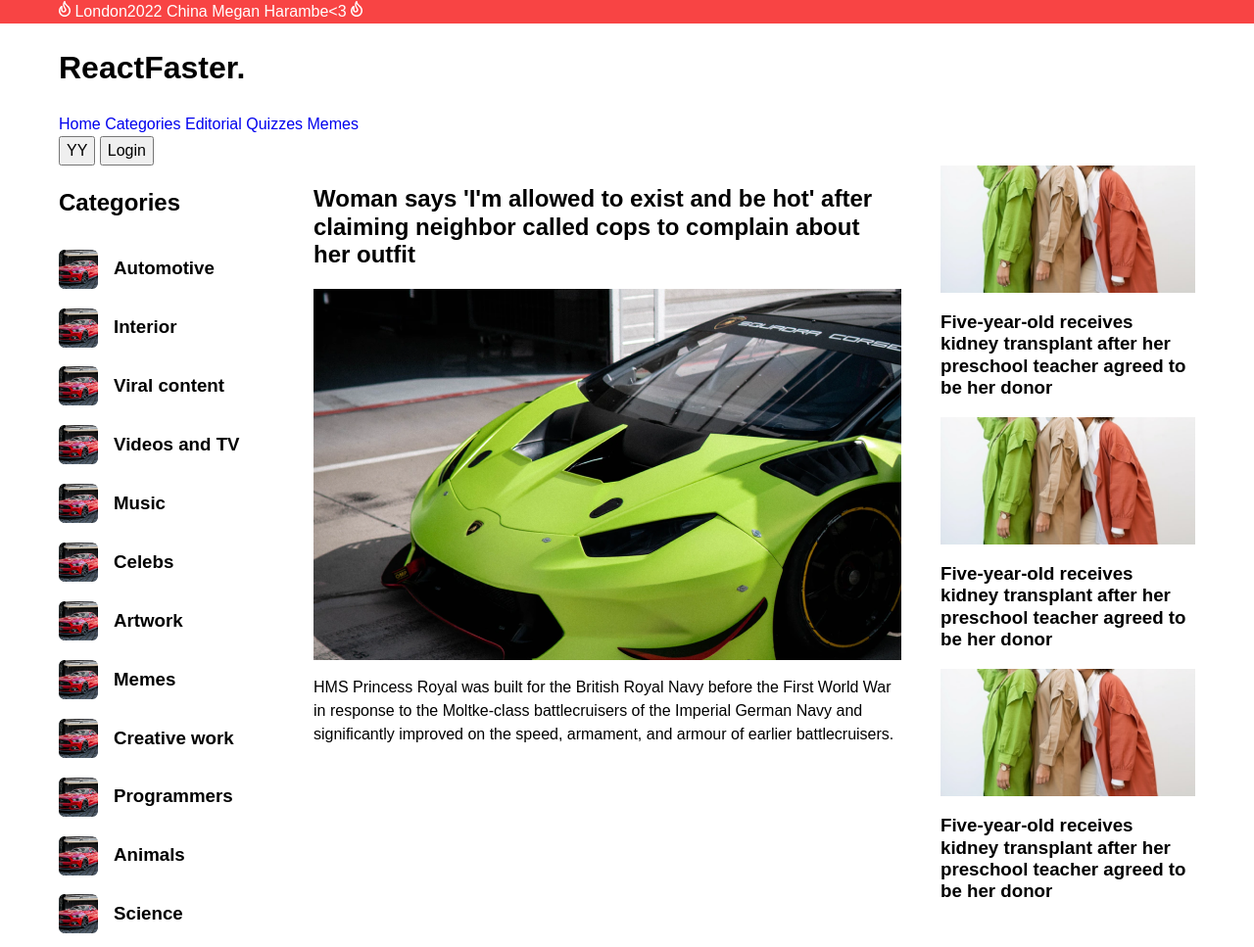
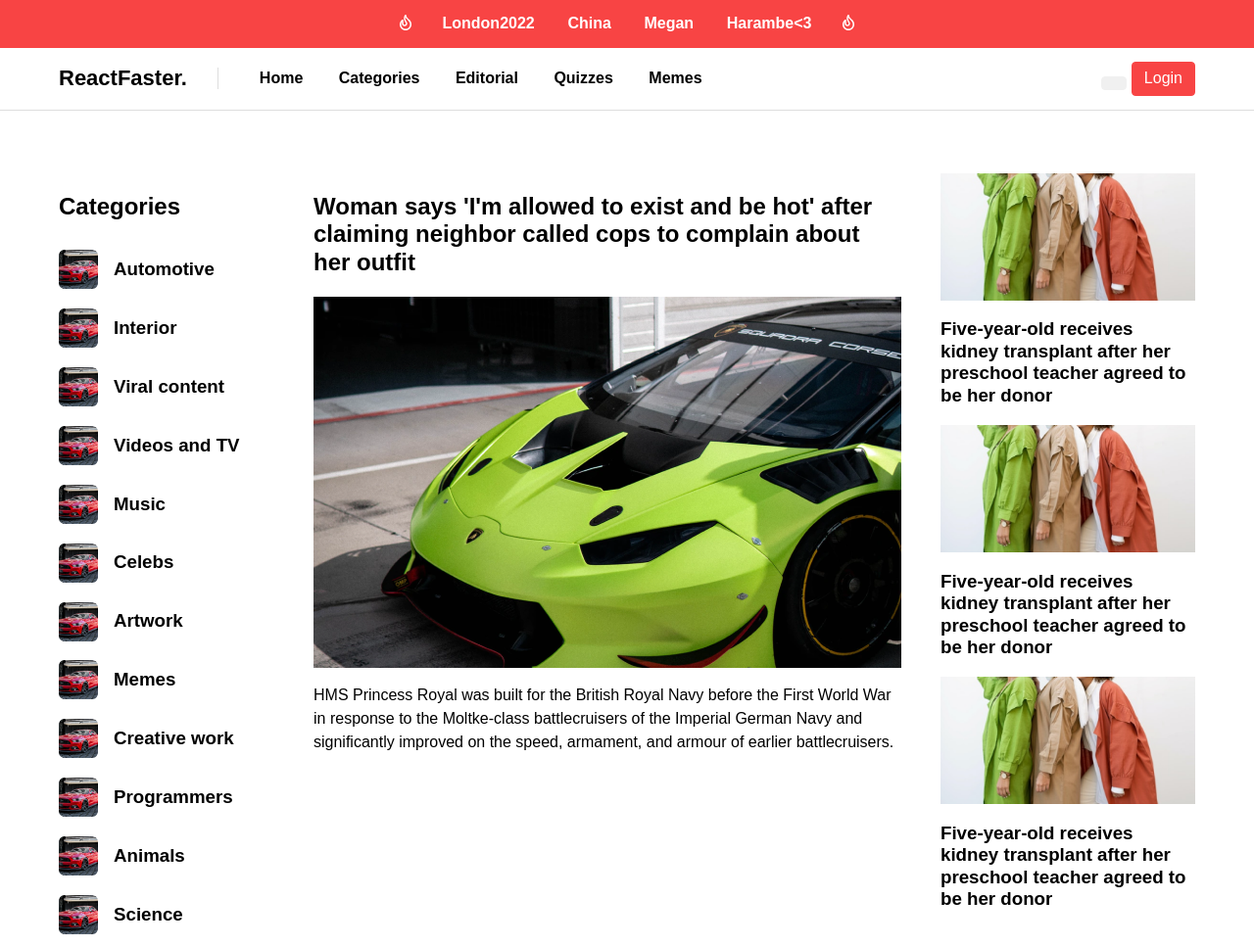
Before and after one commit to iyotov-devrix/dx-react-faster, a website: page index.html in a window 1280 px wide. Shown: the top 967 px of the page at 98% size. Drawn offline with Linux system fonts and the light colour scheme.

Commit message:
Saving changes

```diff
--- a/index.html
+++ b/index.html
@@ -31,8 +31,9 @@
 			</section>
 			<section class="section-fullwidth section-header-main">
 				<div class="row">
+					<div class="site-header-main">
 						<div class="site-title">
-						<h1 class="site-title-text">ReactFaster.</h1>
+							<h1 class="site-title-text"><a href="/" title >ReactFaster.</a></h1>
 						</div>
 						<nav class="navbar navbar-fullwidth navbar-mainmenu">
 							<ul class="navbar-list navbar-list-inline">
@@ -44,8 +45,9 @@
 							</ul>
 						</nav>
 						<div class="header-buttons">
-						<button class="button button-primary">YY</button>
-						<button class="button button-danger">Login</button>
+							<button class="button button-primary button-small"><span class="button-icon"></span></button>
+							<button class="button button-danger button-small">Login</button>
+						</div>
 					</div>
 				</div>
 			</section>
@@ -362,7 +364,7 @@
 				</div>
 				<div class="row">
 					<div class="recent-posts-footer">
-						<button class="button">Read more<span class="button-icon"></span></button>
+						<button class="button button-primary button-outline">Read more<span class="button-icon"></span></button>
 					</div>
 				</div>
 			</section>
--- a/src/sass/base/_generals.scss
+++ b/src/sass/base/_generals.scss
@@ -6,3 +6,15 @@
     margin-left: auto;
     margin-right: auto;
 }
+a{
+    color: var(--color-primary);
+    transition: color 125ms  linear;
+
+    &:hover{
+        color: var(--color-secondary);
+    }
+}
+
+.site-title-text{
+    font-size: 1.375em;
+}
--- a/src/sass/base/_normalize.scss
+++ b/src/sass/base/_normalize.scss
@@ -68,9 +68,11 @@ dfn {
     font-style: italic;
 }
 
-h1 {
-    font-size: 2em;
-    margin: 0.67em 0;
+h1,
+h2,
+h3,
+h4 {
+    line-height: 1.2;
 }
 
 mark {
--- a/src/sass/base/_settings.scss
+++ b/src/sass/base/_settings.scss
@@ -1,21 +1,29 @@
+$breakpoit-tablet-max: 48em;
+
 :root {
     //colors
     --color-primary: #000000;
-    --color-primary-inverted: #FFFFFF;
+    --color-primary-inverted: #FFFFFF;;
+    --color-primary-inverted-darken: #F0F0F0;
+    --color-primary-inverted-darker:#E0E0E0;
     --color-secondary: #F84444;
-    --color-button-bg: #F0F0F0;
-    --color-button-bg-danger:#F84444;
+    --color-danger:#F84444;
+    --color-danger-darken:#E03030;
 
+    //lines
+    --border-line: 1px solid #DDD;
 
     //layouts
     --site-sidebar-left-width: 13.75em;
     --site-sidebar-right-width: 16.25em;
+
     //spacing
     --gap-xsmall: 0.5em;
     --gap-small: 1em;
     --gap-normal: 2.5em;
     --gap-big: 4em;
-    --section-main-gap: 1.5em 0 ;
+    --section-gap: 0;
+    --section-main-gap: 4em 0 2em;
     --font-primary: 'Roboto', sans-serif;
     --font-secondary: 'PT Serif', serif;
 }
--- a/src/sass/components/_buttons.scss
+++ b/src/sass/components/_buttons.scss
@@ -1,4 +1,48 @@
 .button {
-    --btn-bg: var(--color-secondary);
-    --btn-color: var(--color-primary);
+    --button-color-bg: var(--color-primary-inverted);
+	--button-color-bg-hover: var(--color-primary-inverted-darken);
+	--button-color: var(--color-primary);
+	--button-padding: 0.875em 1.5em;
+	--button-border-color: var(--button-color-bg);
+	--button-border-radius: 0.25em;
+
+	display: inline-block;
+	border-radius: var(--button-border-radius);
+	background: var(--button-color-bg);
+	border:1px solid;
+	border-color: var(--button-border-color);
+    padding: var(--button-padding);
+	color: var(--button-color);
+    line-height: 1.3;
+	text-decoration: none;
+	transition: all 125ms linear;
+
+	&:hover{
+		--button-color-bg: var(--button-color-bg-hover);
+	}
+
+	&-primary {
+		--button-color-bg: var(--color-primary-inverted-darken);
+		--button-color: var(--color-primary);
+		--button-color-bg-hover: var(--color-primary-inverted-darker);
+	}
+
+	&-danger{
+		--button-color-bg: var(--color-danger);
+		--button-color-bg-hover: var(--color-danger-darken);
+		--button-color: var(--color-primary-inverted);
+	}
+
+	&-outline {
+		background: transparent;
+	}
+
+	&-small{
+		--button-padding: 0.375em 0.75em;
+	}
+
+	//icons
+	&-icon{
+		--icon-color:inherit
+	}
 }
--- a/src/sass/components/_entries.scss
+++ b/src/sass/components/_entries.scss
@@ -1,8 +1,8 @@
 .entry {
 	&-title {
-        line-height: 1.2;
         color: var(--color-primary);
-		a {
+
+        a {
 			color: inherit;
 		}
 	}
@@ -13,6 +13,7 @@
         a,
         img{
             display: block;
+            max-width: 100%;
         }
     }
 
--- a/src/sass/components/_lists.scss
+++ b/src/sass/components/_lists.scss
@@ -10,4 +10,41 @@
             display: inline;
         }
     }
+
+    a{
+        display: inline-block;
+        font-weight: 700;
+    }
 }
+
+.section-header-top {
+    .navbar{
+        display: flex;
+        line-height: 1.3;
+        justify-content: center;
+
+        svg{
+            margin: 0 0.125em ;
+        }
+    }
+
+    .navbar-list{
+        &-item{
+            margin-left: 1.825em;
+
+            &:nth-last-child(1){
+                margin-right: 1.825em;
+            }
+        }
+
+    }
+}
+
+.section-header-main {
+    .navbar-list{
+        &-item{
+            margin-left: 2em;
+        }
+
+    }
+}
--- a/src/sass/layouts/_header.scss
+++ b/src/sass/layouts/_header.scss
@@ -1,11 +1,47 @@
 .site-header {
+    border-bottom: var(--border-line);
+
+    &-main{
+        display: flex;
+        align-items: center;
+        flex-direction: row;
+
+        .header-buttons{
+            margin-left: auto;
+            margin-right: 0;
+        }
+    }
+
+    .site-title{
+        padding-right: 2em;
+        margin-right: 0.625em;
+        position: relative;
+
+        &:after{
+            content: '';
+            border-right: var(--border-line);
+            display: block;
+            width: 0;
+            height: 1.375em;
+            position: absolute;
+            right: 0;
+            top:50%;
+            transform: translateY(-50%);
+        }
+    }
+
     .section-header-top {
         --text-color: var(--color-primary-inverted);
         background-color: var(--color-secondary);
+		padding: 0.875em 0;
 		color: var(--text-color);
 
 		a {
-            color: inherit;
+            color:  var(--text-color);
+
+			&:hover{
+				color: var(--color-primary);
+			}
         }
 
         svg {
--- a/src/sass/layouts/_layout-blog.scss
+++ b/src/sass/layouts/_layout-blog.scss
@@ -1,5 +1,7 @@
 .layout-standard {
 	--grid-columns-base: 3;
+	border-bottom: var(--border-line);
+	padding-bottom: var(--gap-normal);
 	display: grid;
 	column-gap: var(--gap-normal);
 	row-gap: var(--gap-normal);
--- a/src/sass/layouts/_sections.scss
+++ b/src/sass/layouts/_sections.scss
@@ -1,3 +1,7 @@
 .section-fullwidth {
     padding: var(--section-gap);
 }
+
+.section-main{
+    padding: var(--section-main-gap);
+}
```
Also changed, not shown: dist/css/master.css, dist/css/master.min.css, 2 other files. Lines whose indentation alone changed are shown as unchanged.
